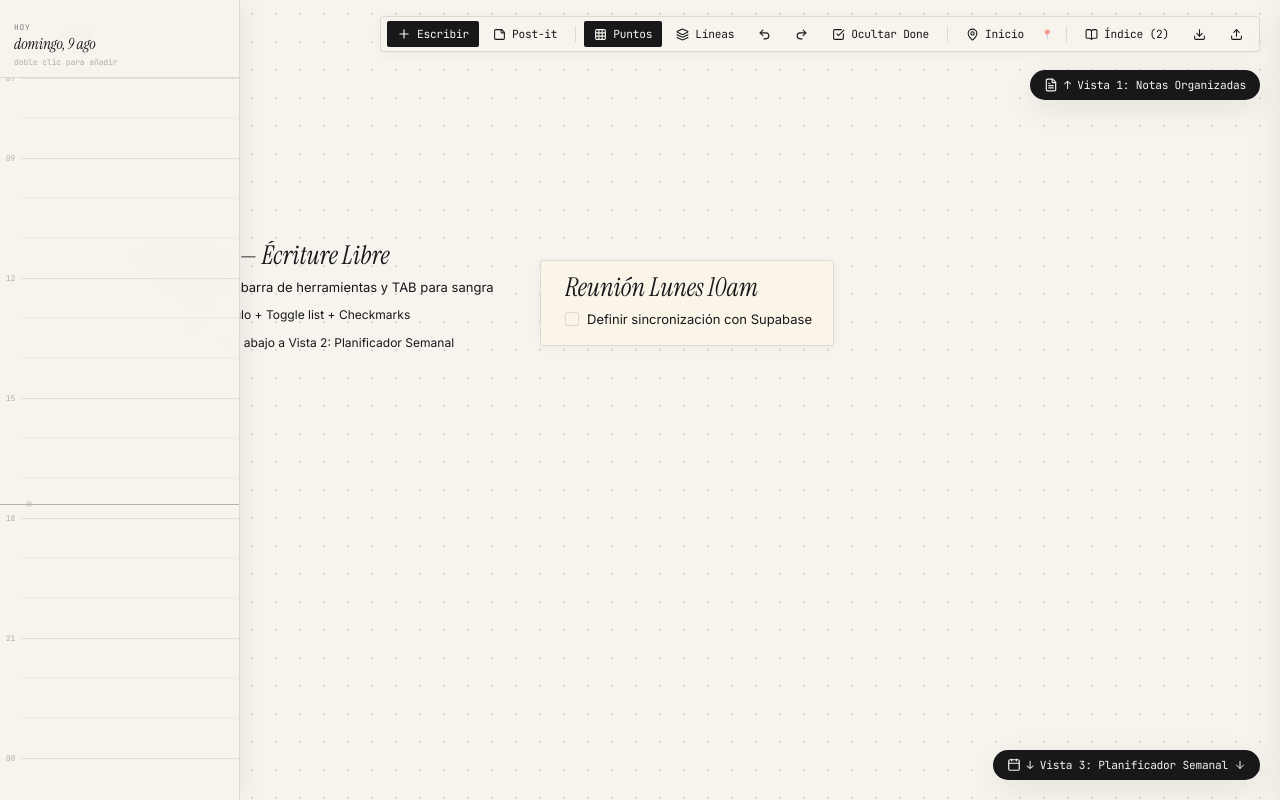
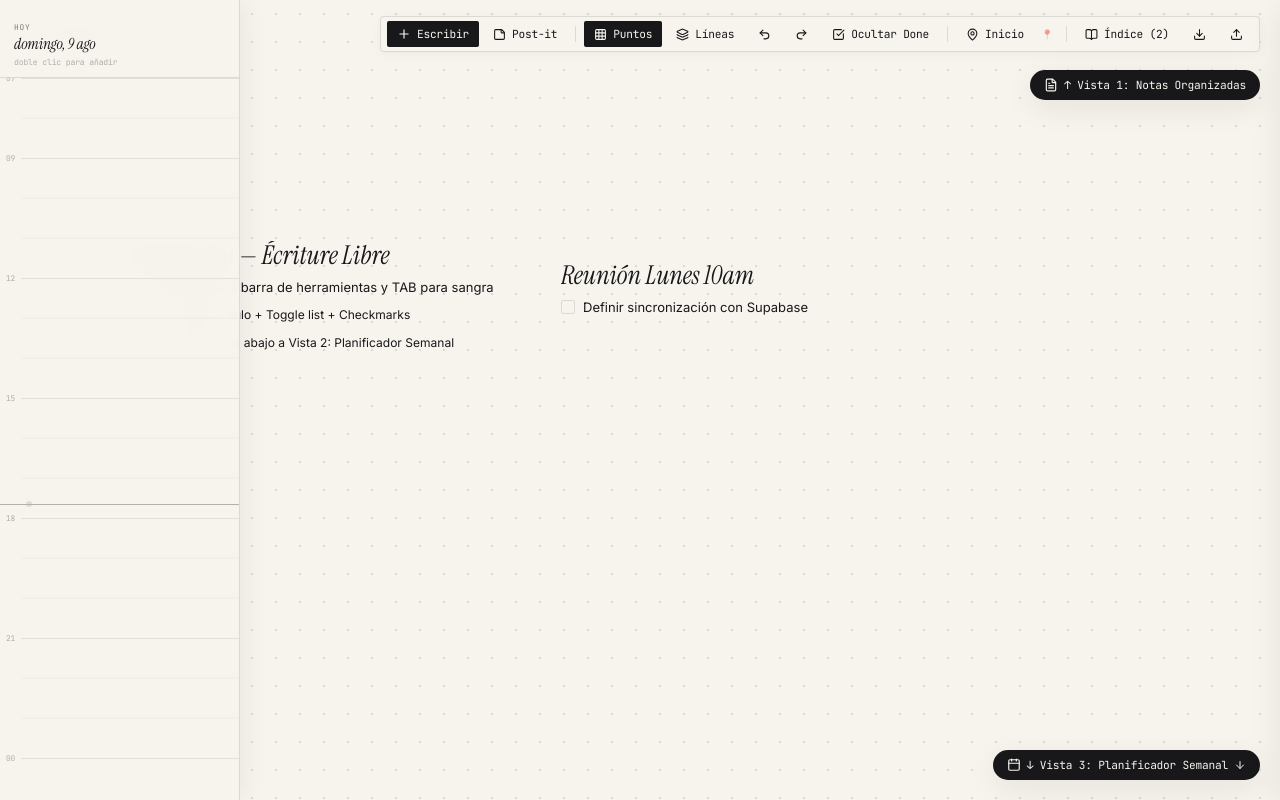
Before and after one commit to francoxortiz1975/elboceto, a React (Vite) app: page / in a window 1280 px wide. Built offline with nearby package versions, Linux system fonts and the light colour scheme.

Commit message:
Update selection box style to thin gray outline and suppress outline while actively typing text inside notes

```diff
--- a/src/index.css
+++ b/src/index.css
@@ -224,26 +224,24 @@ h1, h2, h3, .font-title {
 }
 
 .freeform-node.selected {
-  outline: 2px solid rgba(59, 130, 246, 0.7);
+  outline: 1px solid rgba(24, 24, 27, 0.25);
   outline-offset: 2px;
-  border-radius: 4px;
-  background: rgba(59, 130, 246, 0.05);
-}
-
-/* Post-it Card mode variant */
-.freeform-node.is-card {
-  background: var(--bg-postit);
-  border: var(--border-hairline);
-  box-shadow: var(--shadow-subtle);
-  padding: 12px 16px 12px 24px;
+  border-radius: 3px;
+  background: transparent;
 }
 
 .freeform-node.is-card.selected {
-  outline: 2px solid rgba(59, 130, 246, 0.75);
+  outline: 1px solid rgba(24, 24, 27, 0.35);
   outline-offset: 2px;
-  border-radius: 4px;
-  box-shadow: 0 4px 16px rgba(59, 130, 246, 0.2);
+  border-radius: 3px;
 }
+
+/* Suppress selection outline while actively typing text inside the note */
+.freeform-node.selected:focus-within {
+  outline: none !important;
+  background: transparent !important;
+}
+
 
 .freeform-node.is-card:hover {
   box-shadow: var(--shadow-floating);
```
